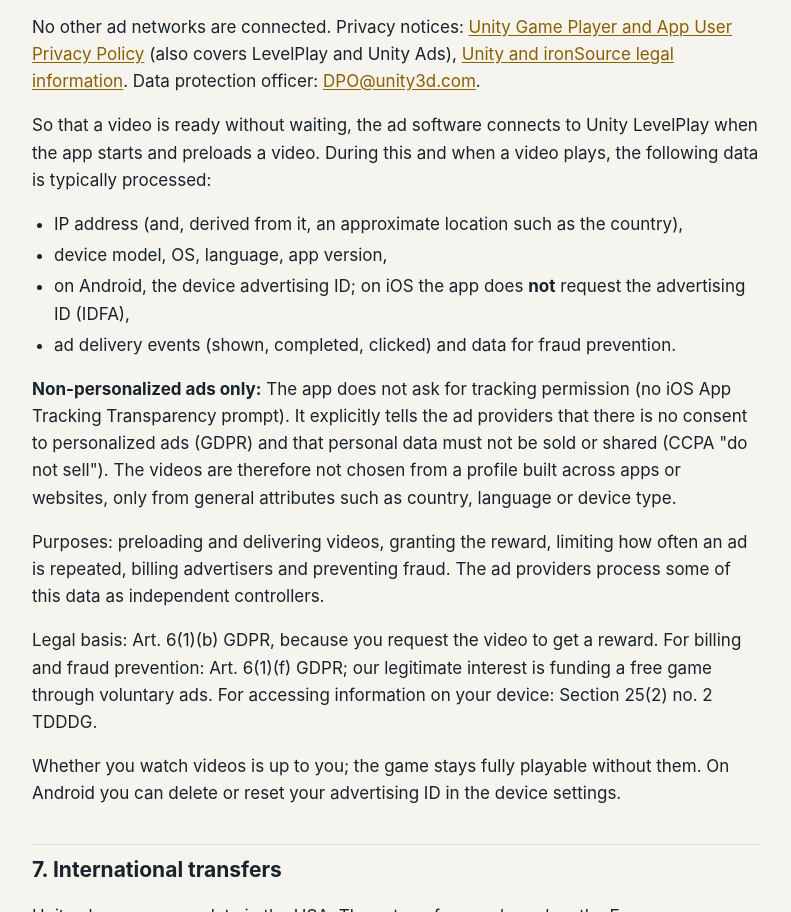
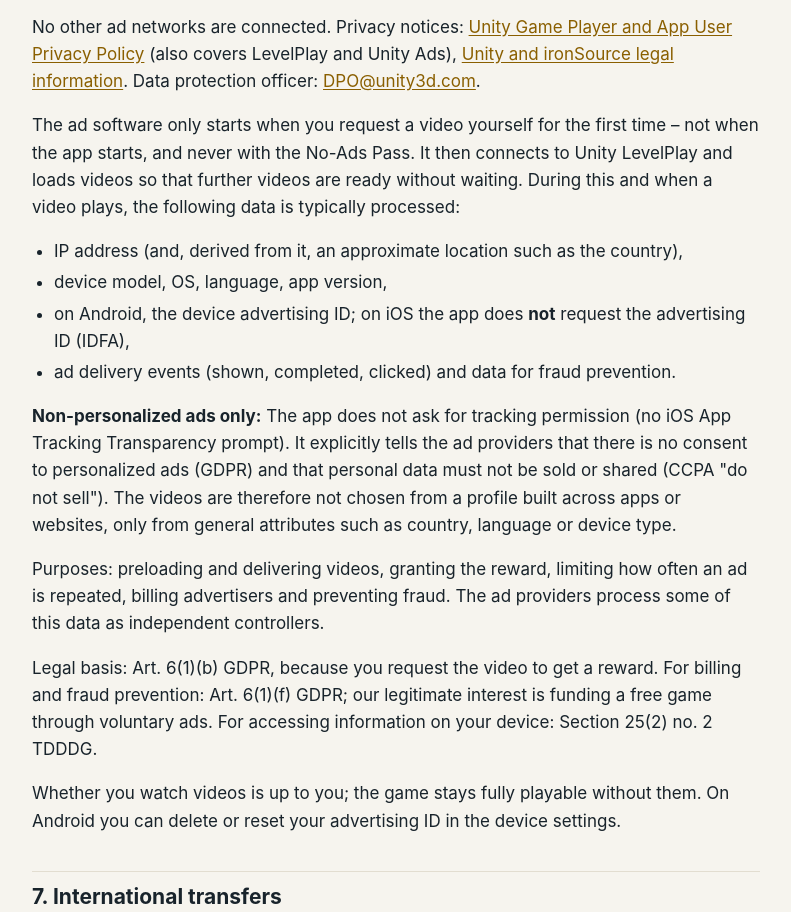
Before and after one commit to MakerStudioDE/car-dealer-empire, a plain HTML site: page privacy.html in a window 1280 px wide. Shown: the part 2535-3447 px from the top of the page, without its empty margins (244-1035 px from the left). Drawn offline with Linux system fonts and the light colour scheme.

Commit message:
Datenschutz: Werbe-SDK startet erst beim ersten Video

```diff
--- a/privacy.html
+++ b/privacy.html
@@ -71,7 +71,7 @@
     <li><strong>ironSource Ads</strong>: ironSource Mobile Ltd., 121 Menachem Begin Road, Azrieli Sarona Tower, Tel Aviv 6701203, Israel (a Unity affiliate).</li>
   </ul>
   <p>No other ad networks are connected. Privacy notices: <a href="https://unity.com/legal/game-player-and-app-user-privacy-policy">Unity Game Player and App User Privacy Policy</a> (also covers LevelPlay and Unity Ads), <a href="https://unity.com/legal">Unity and ironSource legal information</a>. Data protection officer: <a href="mailto:DPO@unity3d.com">DPO@unity3d.com</a>.</p>
-  <p>So that a video is ready without waiting, the ad software connects to Unity LevelPlay when the app starts and preloads a video. During this and when a video plays, the following data is typically processed:</p>
+  <p>The ad software only starts when you request a video yourself for the first time – not when the app starts, and never with the No-Ads Pass. It then connects to Unity LevelPlay and loads videos so that further videos are ready without waiting. During this and when a video plays, the following data is typically processed:</p>
   <ul>
     <li>IP address (and, derived from it, an approximate location such as the country),</li>
     <li>device model, OS, language, app version,</li>
```
Also changed, not shown: datenschutz.html (+1 -1 lines).
